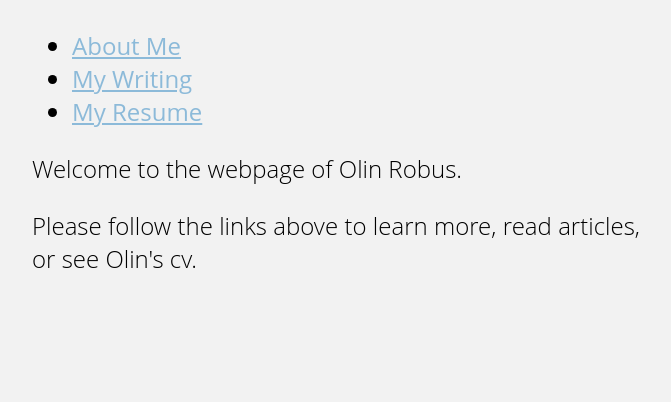
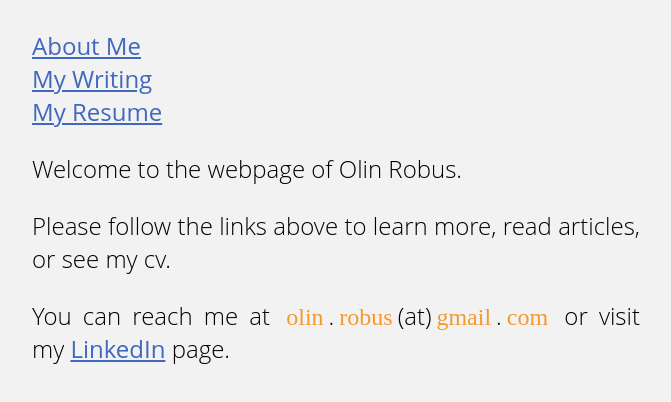
Before and after one commit to robuso/robus.github.io, a plain HTML site: page index.html in a window 1280 px wide. Shown: the part 106-508 px from the top of the page, without its empty margins (304-975 px from the left). Drawn offline with Linux system fonts and the light colour scheme.

Commit message:
Added resume html page and other small changes

```diff
--- a/index.html
+++ b/index.html
@@ -15,13 +15,15 @@
         <ul>
             <li><a href="/website/about.html">About Me</a></li>
             <li><a href="/website/blog/writings.html">My Writing</a></li>
-            <li><a href="/website/resume.pdf">My Resume</a></li>
+            <li><a href="/website/resume.html">My Resume</a></li>
             <!-- <li><a href="/resources">Other Resources</a></li> -->
         </ul>
 
         <p>Welcome to the webpage of Olin Robus.</p>
 
-        <p>Please follow the links above to learn more, read articles, or see Olin's cv.</p>
+        <p>Please follow the links above to learn more, read articles, or see my cv.</p>
+
+        <p>You can reach me at <code>olin</code>.<code>robus</code>(at)<code>gmail</code>.<code>com</code> or visit my <a href="https://www.linkedin.com/in/olinmrobus/">LinkedIn</a> page.</p>
     </div>
 </body>
 
--- a/style.css
+++ b/style.css
@@ -45,7 +45,7 @@ h1 {
 a {
     /* background-color: rgb(255, 0, 255); */
     /* background-color: #bfbfbf; */
-    color: hsl(204, 50%, 70%);
+    color: hsl(221, 50%, 50%);
     /* border-radius: 5px; */
     /* padding: 2px; */
     font-weight: normal;
@@ -77,3 +77,8 @@ kbd {
     font-family: system-ui, -apple-system, BlinkMacSystemFont, 'Segoe UI', Roboto, Oxygen, Ubuntu, Cantarell, 'Open Sans', 'Helvetica Neue', sans-serif;
     font-weight: bolder;
 }
+
+li {
+    margin-left: -2.5rem;
+    list-style-type: none;
+}
```
Also changed, not shown: website/about.html (+2 -1 lines), website/blog/writings.html (+1 -1 lines), website/resume.html (added, +21 -0 lines).
